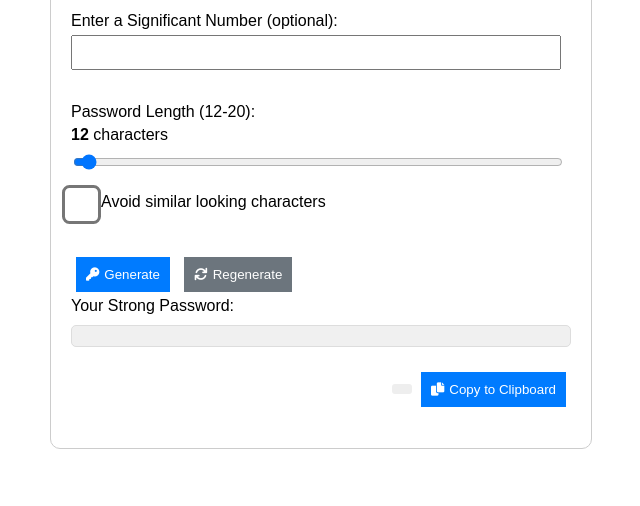
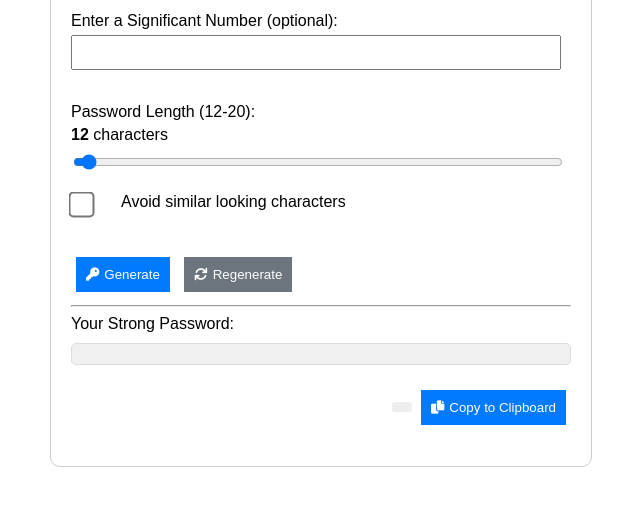
Before and after one commit to kamranzakir/PowerPassword, a plain HTML site: page index.html in a window 1280 px wide. Shown: the part 230-736 px from the top of the page, without its empty margins (319-959 px from the left). Drawn offline with Linux system fonts and the light colour scheme.

Commit message:
Update index.html

```diff
--- a/index.html
+++ b/index.html
@@ -126,12 +126,12 @@
         <label for="password-length">Password Length (12-20): </label><span id="length-value"><b>12</b></span> characters<br>
         <input type="range" id="password-length" name="password-length" min="12" max="20" value="12">
 
-<div class="checkbox-container">  <input type="checkbox" id="avoid-similar" name="avoid-similar" style="transform: scale(3);">
-    <label for="avoid-similar" style="margin-left: 10px;">Avoid similar looking characters</label>
+<div class="checkbox-container">  <input type="checkbox" id="avoid-similar" name="avoid-similar" style="transform: scale(2);">
+    <label for="avoid-similar" style="margin-left: 30px;">Avoid similar looking characters</label>
 </div><br><br>
 
         <button id="generate-button" class="button primary"><i class="fas fa-key"></i>Generate</button>
-        <button id="regenerate-button" class="button secondary"><i class="fas fa-sync"></i>Regenerate</button><br/>
+        <button id="regenerate-button" class="button secondary"><i class="fas fa-sync"></i>Regenerate</button><br/><hr/>
         <b></b>Your Strong Password:</b> <p id="strong-password-display"></p>
         <div id="copy-button-container">
             <span id="copy-message"></span>
```
